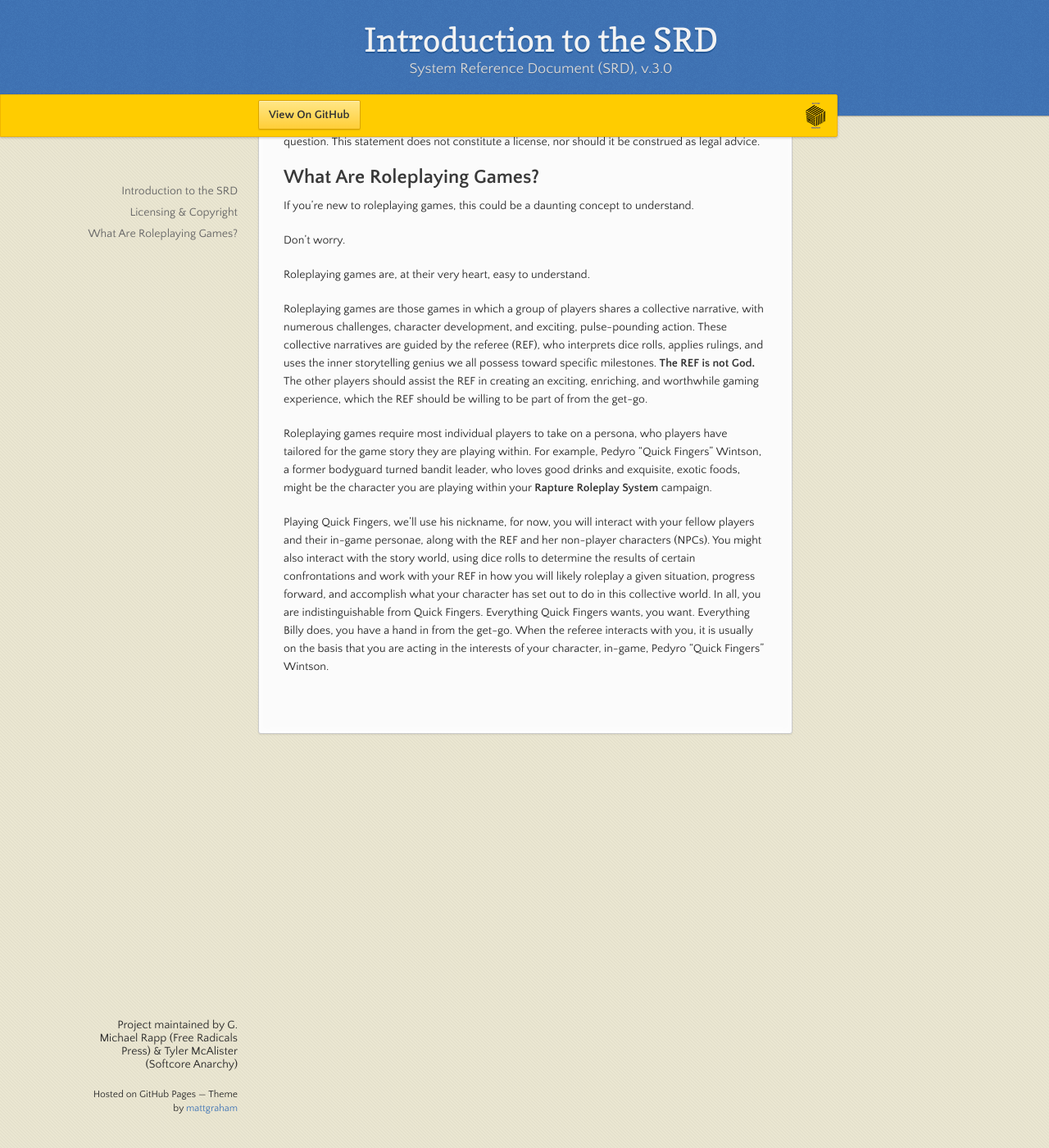
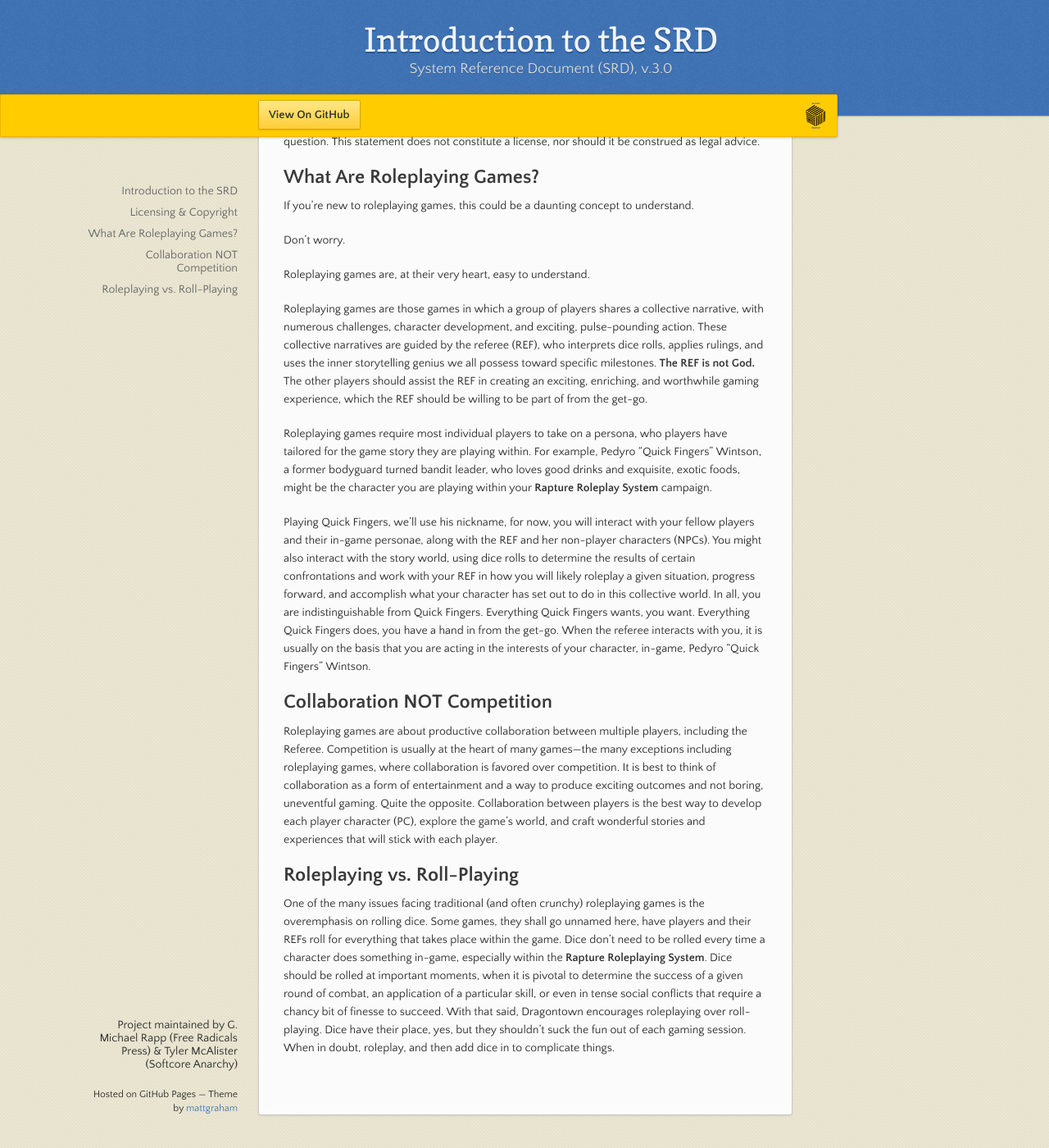
Before and after one commit to GMichaelRapp/rapture, a Jekyll site: the page built from index.md, in a window 1280 px wide and 1400 px high, scrolled down 1224 px. Shown: the whole window at 82% size. Built offline with Jekyll 4.4.1, drawn with Linux system fonts in a browser that asks for light colours; our own code applies the rules of GitHub Pages for plain Markdown files.

Commit message:
Update index.md

```diff
--- a/index.md
+++ b/index.md
@@ -25,4 +25,10 @@ Roleplaying games are those games in which a group of players shares a collectiv
 
 Roleplaying games require most individual players to take on a persona, who players have tailored for the game story they are playing within. For example, Pedyro "Quick Fingers" Wintson, a former bodyguard turned bandit leader, who loves good drinks and exquisite, exotic foods, might be the character you are playing within your **Rapture Roleplay System** campaign.
 
-Playing Quick Fingers, we’ll use his nickname, for now, you will interact with your fellow players and their in-game personae, along with the REF and her non-player characters (NPCs). You might also interact with the story world, using dice rolls to determine the results of certain confrontations and work with your REF in how you will likely roleplay a given situation, progress forward, and accomplish what your character has set out to do in this collective world. In all, you are indistinguishable from Quick Fingers. Everything Quick Fingers wants, you want. Everything Billy does, you have a hand in from the get-go. When the referee interacts with you, it is usually on the basis that you are acting in the interests of your character, in-game, Pedyro "Quick Fingers" Wintson.
+Playing Quick Fingers, we’ll use his nickname, for now, you will interact with your fellow players and their in-game personae, along with the REF and her non-player characters (NPCs). You might also interact with the story world, using dice rolls to determine the results of certain confrontations and work with your REF in how you will likely roleplay a given situation, progress forward, and accomplish what your character has set out to do in this collective world. In all, you are indistinguishable from Quick Fingers. Everything Quick Fingers wants, you want. Everything Quick Fingers does, you have a hand in from the get-go. When the referee interacts with you, it is usually on the basis that you are acting in the interests of your character, in-game, Pedyro "Quick Fingers" Wintson.
+
+## Collaboration NOT Competition
+Roleplaying games are about productive collaboration between multiple players, including the Referee. Competition is usually at the heart of many games—the many exceptions including roleplaying games, where collaboration is favored over competition. It is best to think of collaboration as a form of entertainment and a way to produce exciting outcomes and not boring, uneventful gaming. Quite the opposite. Collaboration between players is the best way to develop each player character (PC), explore the game’s world, and craft wonderful stories and experiences that will stick with each player.
+
+## Roleplaying vs. Roll-Playing
+One of the many issues facing traditional (and often crunchy) roleplaying games is the overemphasis on rolling dice. Some games, they shall go unnamed here, have players and their REFs roll for everything that takes place within the game. Dice don’t need to be rolled every time a character does something in-game, especially within the **Rapture Roleplaying System**. Dice should be rolled at important moments, when it is pivotal to determine the success of a given round of combat, an application of a particular skill, or even in tense social conflicts that require a chancy bit of finesse to succeed. With that said, Dragontown encourages roleplaying over roll-playing. Dice have their place, yes, but they shouldn’t suck the fun out of each gaming session. When in doubt, roleplay, and then add dice in to complicate things.
```
